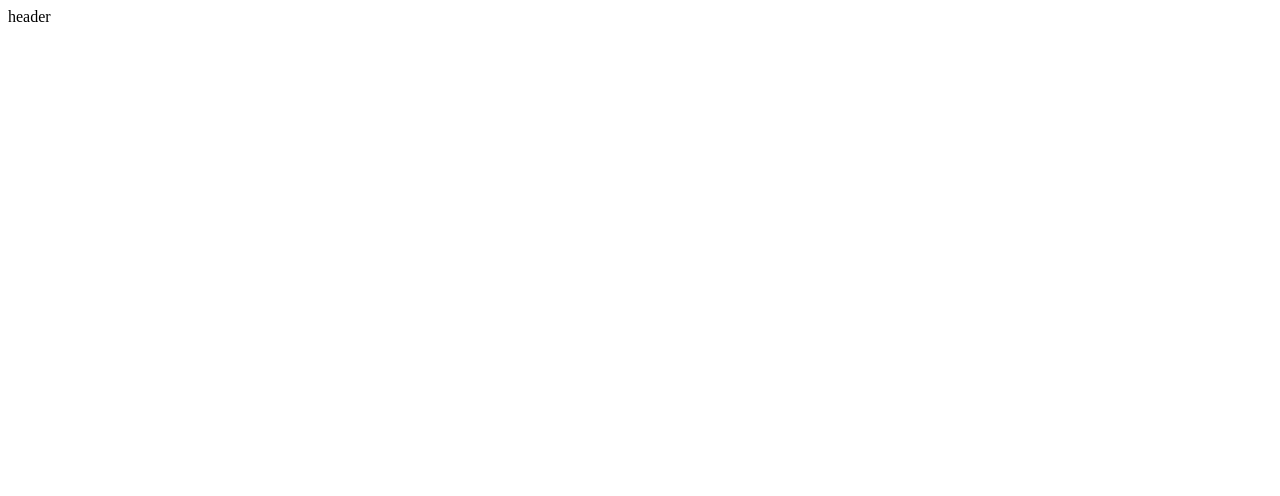
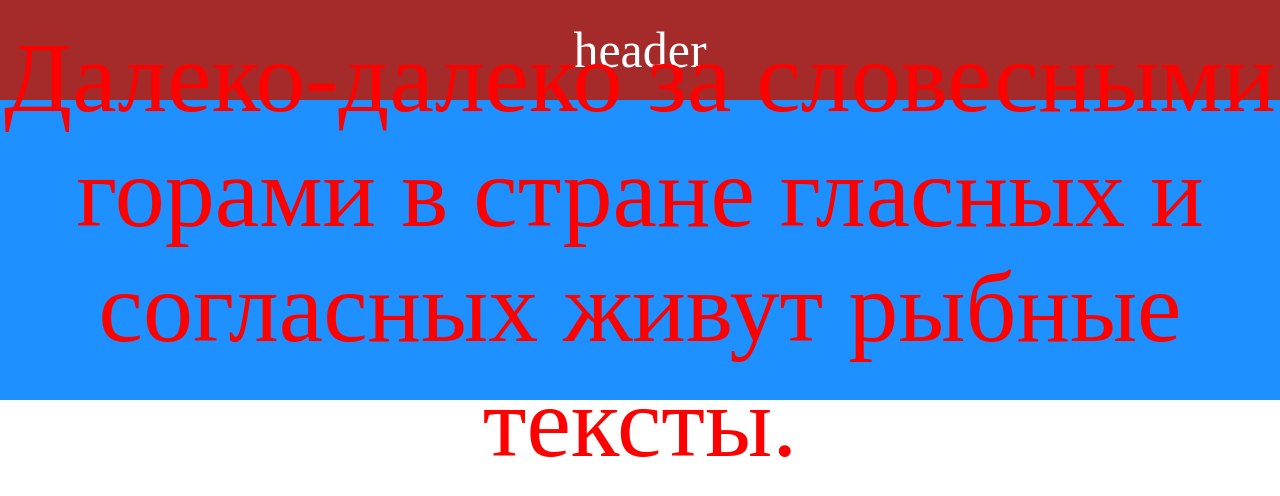
Before and after one commit to Sirojiddin2/git-hub, a plain HTML site: page index.html in a window 1280 px wide. Drawn offline with Linux system fonts and the light colour scheme.

Commit message:
added avaz

```diff
--- a/index.html
+++ b/index.html
@@ -1,16 +1,25 @@
 <!DOCTYPE html>
 <html lang="en">
+
 <head>
     <meta charset="UTF-8">
     <meta http-equiv="X-UA-Compatible" content="IE=edge">
     <meta name="viewport" content="width=device-width, initial-scale=1.0">
     <title>Git hub</title>
+    <link rel="stylesheet" href="./style.css">
 </head>
+
 <body>
 
     <header class="header">
         header
     </header>
 
+    <section class="avaz">
+        Далеко-далеко за словесными горами в стране гласных и согласных живут рыбные тексты.
+    </section>
+
+
 </body>
+
 </html>
--- a/style.css
+++ b/style.css
@@ -1,9 +1,9 @@
-*{
+* {
   margin: 0;
   padding: 0;
   box-sizing: border-box;
 }
-.header{
+.header {
   display: flex;
   align-items: center;
   justify-content: center;
@@ -12,3 +12,14 @@
   background-color: brown;
   color: white;
 }
+
+.avaz {
+  height: 300px;
+  background-color: dodgerblue;
+  color: red;
+  font-size: 100px;
+  text-align: center;
+  display: flex;
+  align-items: center;
+  justify-content: center;
+}
```
Lines whose indentation alone changed are shown as unchanged.
